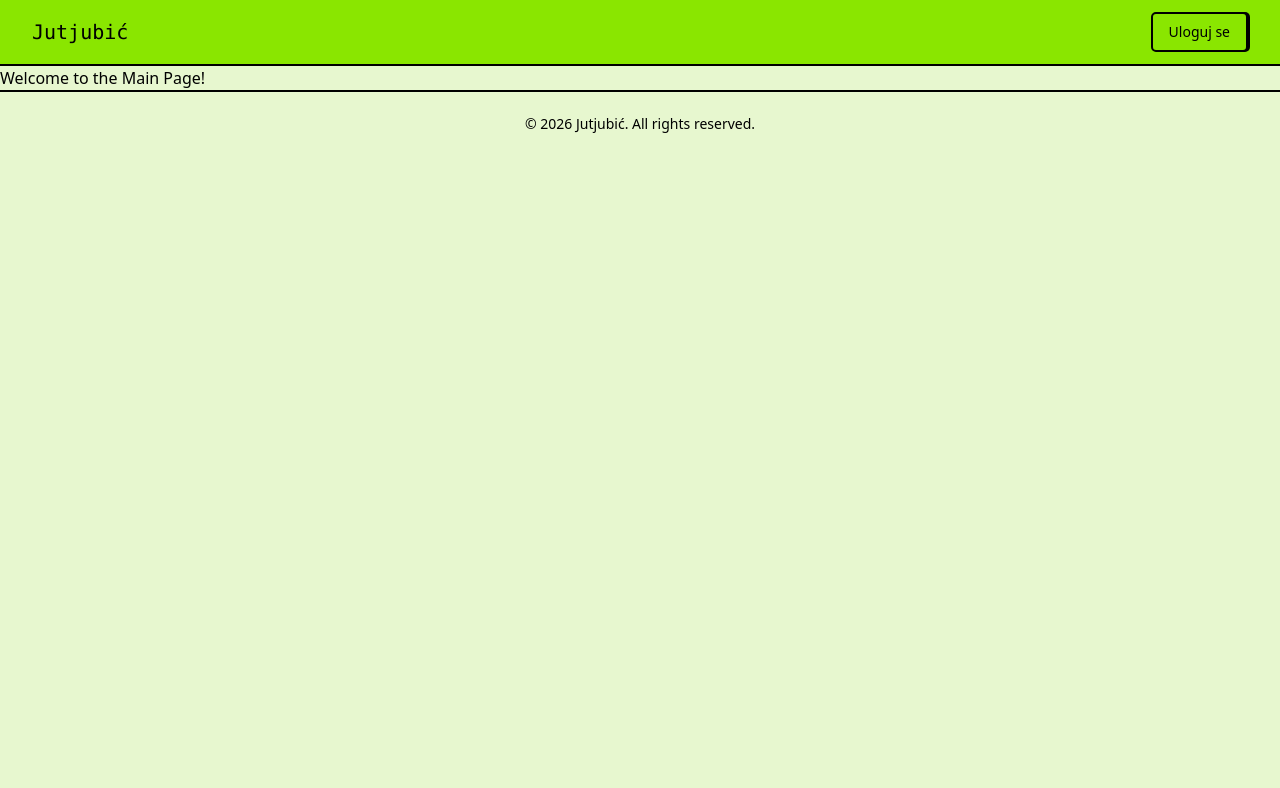
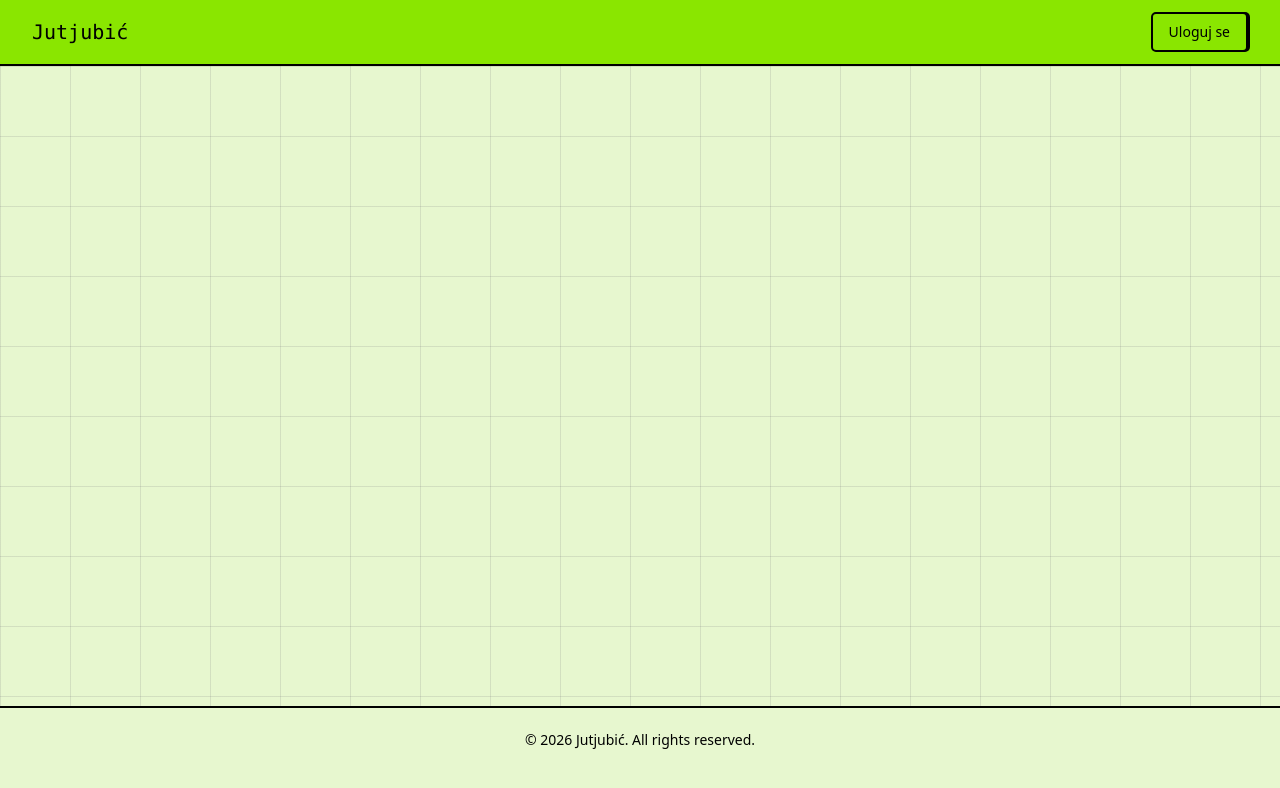
Before and after one commit to IgorLudajic/isa-youtubeich, a Next.js app in the folder frontend/: page / in a window 1280 px wide. Shown: the top 788 px of the page. Built offline with nearby package versions, Linux system fonts and the light colour scheme; no server answers.

Commit message:
chore(frontend): make home page empty, taller

```diff
--- a/frontend/app/(main)/page.tsx
+++ b/frontend/app/(main)/page.tsx
@@ -1,3 +1,3 @@
 export default function Page() {
-  return <div>Welcome to the Main Page!</div>;
+  return <div className="bg-grid h-[80vh]"></div>;
 }
```
